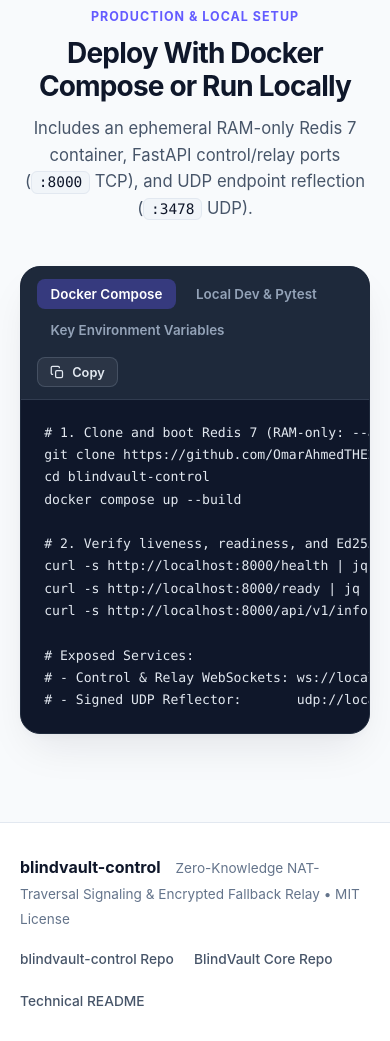
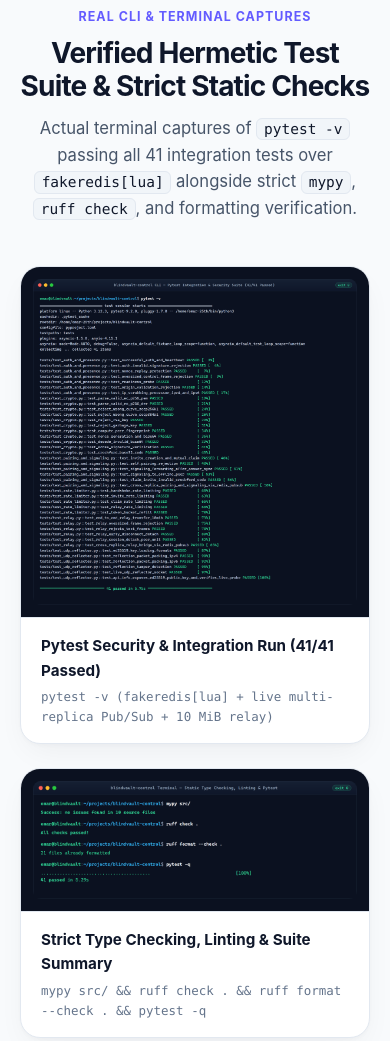
Before and after one commit to OmarAhmedTHE25th/BlindVault-Control, a plain HTML site: page docs/index.html in a window 390 px wide. Shown: the part 8998-10039 px from the top of the page. Drawn offline with Linux system fonts and the light colour scheme.

Commit message:
docs(screenshots): add CLI and terminal test run screenshots to README and docs site

```diff
--- a/docs/index.html
+++ b/docs/index.html
@@ -48,6 +48,7 @@
         <a href="#zero-knowledge">Zero-Knowledge</a>
         <a href="#protocol">Protocol Explorer</a>
         <a href="#performance">Performance</a>
+        <a href="#cli-tests">Test Runs</a>
         <a href="#deploy">Deploy</a>
       </nav>
 
@@ -84,6 +85,7 @@
       <a href="#zero-knowledge">Zero-Knowledge</a>
       <a href="#protocol">Protocol Explorer</a>
       <a href="#performance">Performance</a>
+      <a href="#cli-tests">Test Runs</a>
       <a href="#deploy">Deploy</a>
       <a href="https://github.com/OmarAhmedTHE25th/BlindVault" target="_blank" rel="noopener noreferrer">BlindVault Core ↗</a>
     </div>
@@ -729,7 +731,50 @@
       </div>
     </section>
 
-    <!-- 6. Tabbed Deploy & Quickstart Card -->
+    <!-- 6. Verified CLI & Terminal Test Runs -->
+    <section class="terminal-gallery-section reveal-on-scroll" id="cli-tests">
+      <div class="container">
+        <div class="section-intro">
+          <span class="eyebrow">Real CLI &amp; Terminal Captures</span>
+          <h2>Verified Hermetic Test Suite &amp; Strict Static Checks</h2>
+          <p>
+            Actual terminal captures of <code class="mono-inline">pytest -v</code> passing all 41 integration tests over <code class="mono-inline">fakeredis[lua]</code> alongside strict <code class="mono-inline">mypy</code>, <code class="mono-inline">ruff check</code>, and formatting verification.
+          </p>
+        </div>
+
+        <div class="terminal-shot-grid">
+          <figure class="terminal-shot-card">
+            <div class="terminal-shot-media">
+              <img
+                src="./images/cli-pytest-run.png"
+                alt="blindvault-control pytest -v output showing 41 passed tests across auth, crypto, pairing, rate limiter, relay, and UDP reflector"
+                loading="lazy"
+              />
+            </div>
+            <figcaption class="terminal-shot-caption">
+              <strong>Pytest Security &amp; Integration Run (41/41 Passed)</strong>
+              <span class="mono">pytest -v (fakeredis[lua] + live multi-replica Pub/Sub + 10 MiB relay)</span>
+            </figcaption>
+          </figure>
+
+          <figure class="terminal-shot-card">
+            <div class="terminal-shot-media">
+              <img
+                src="./images/terminal-quality-checks.png"
+                alt="blindvault-control terminal output passing mypy src/, ruff check ., ruff format --check ., and pytest -q"
+                loading="lazy"
+              />
+            </div>
+            <figcaption class="terminal-shot-caption">
+              <strong>Strict Type Checking, Linting &amp; Suite Summary</strong>
+              <span class="mono">mypy src/ &amp;&amp; ruff check . &amp;&amp; ruff format --check . &amp;&amp; pytest -q</span>
+            </figcaption>
+          </figure>
+        </div>
+      </div>
+    </section>
+
+    <!-- 7. Tabbed Deploy & Quickstart Card -->
     <section class="deploy-section reveal-on-scroll" id="deploy">
       <div class="container">
         <div class="section-intro">
--- a/docs/styles.css
+++ b/docs/styles.css
@@ -1779,6 +1779,60 @@ code {
   color: var(--accent-indigo);
 }
 
+/* Verified CLI & Terminal Test Screenshots */
+.terminal-gallery-section {
+  padding: 4.5rem 0;
+}
+
+.terminal-shot-grid {
+  display: grid;
+  grid-template-columns: repeat(2, minmax(0, 1fr));
+  gap: 1.5rem;
+  align-items: start;
+}
+
+.terminal-shot-card {
+  margin: 0;
+  background: var(--bg-card);
+  border: 1px solid var(--border-card);
+  border-radius: var(--radius-lg);
+  box-shadow: var(--shadow-card);
+  overflow: hidden;
+  display: flex;
+  flex-direction: column;
+}
+
+.terminal-shot-media {
+  background: #0b1120;
+  padding: 0.75rem;
+  border-bottom: 1px solid var(--border-card);
+}
+
+.terminal-shot-media img {
+  display: block;
+  width: 100%;
+  height: auto;
+  border-radius: 8px;
+}
+
+.terminal-shot-caption {
+  padding: 1rem 1.25rem;
+  display: flex;
+  flex-direction: column;
+  gap: 0.25rem;
+}
+
+.terminal-shot-caption strong {
+  color: var(--text-heading);
+  font-size: 0.95rem;
+}
+
+.terminal-shot-caption span {
+  color: var(--text-muted);
+  font-size: 0.78rem;
+  word-break: break-word;
+}
+
 /* Scroll Reveal */
 .reveal-on-scroll {
   opacity: 0;
@@ -1795,7 +1849,8 @@ code {
 @media (max-width: 1024px) {
   .hero-grid,
   .stepper-grid,
-  .explorer-shell {
+  .explorer-shell,
+  .terminal-shot-grid {
     grid-template-columns: 1fr;
   }
 
```
Also changed, not shown: docs/images/cli-pytest-run.png (added), docs/images/terminal-quality-checks.png (added), 1 other file.
